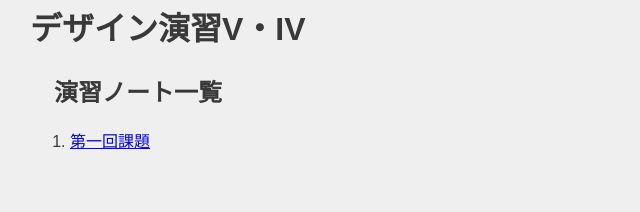
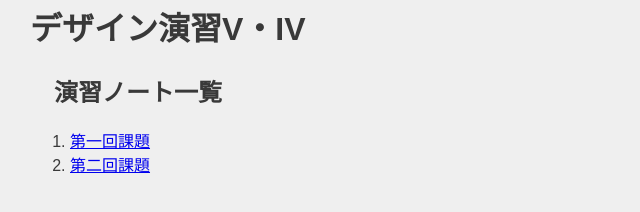
Before and after one commit to yama0112-code/xbp, a plain HTML site: page de56/index.html in a window 1280 px wide. Shown: the part 100-312 px from the top of the page, without its empty margins (0-640 px from the left). Drawn offline with Linux system fonts and the light colour scheme; files that its build step writes are made by us from their sources.

Commit message:
20251004

```diff
--- a/de56/index.html
+++ b/de56/index.html
@@ -14,6 +14,7 @@
     <h2>演習ノート一覧</h2>
     <ol>
         <li><a href="./第一回課題.html" target="_blank">第一回課題</a></li>
+        <li><a href="./第二回課題.html" target="_blank">第二回課題</a></li>
 
 
     </ol>
```
Also changed, not shown: de56/第二回課題.html (+1 -1 lines).
